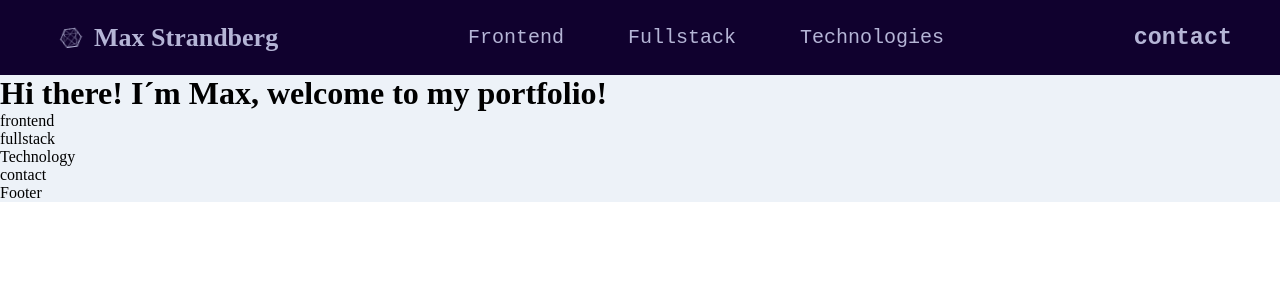
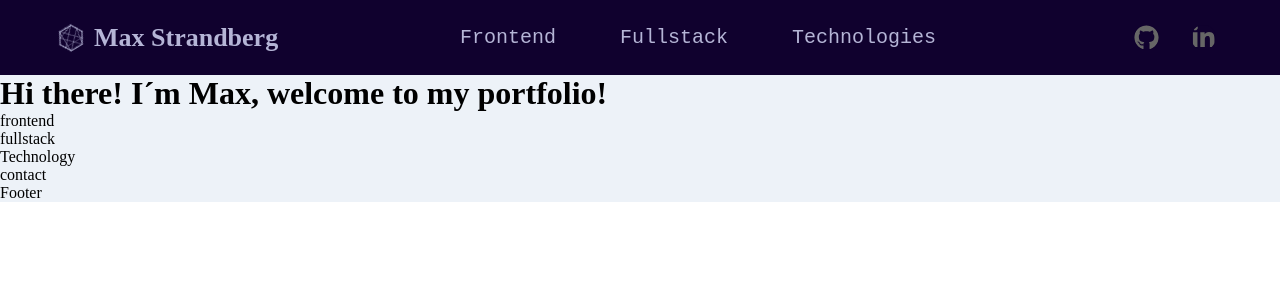
Before and after one commit to MaaX59/my_portfolio, a React (Create React App) app: page / in a window 1280 px wide. Shown: the top 300 px of the page. Built offline with nearby package versions, Linux system fonts and the light colour scheme.

Commit message:
navbar finished

```diff
--- a/src/containers/Navbar/navbar.css
+++ b/src/containers/Navbar/navbar.css
@@ -8,7 +8,6 @@
   text-align: center;
   color: rgb(181, 181, 214);
   position: relative;
-
 }
 .app__navbar-content {
   display: flex;
@@ -24,14 +23,14 @@
 }
 .app__navbar-title svg {
   margin: 8px;
-  animation: rotate 4s infinite;
+  animation: rotate 6s infinite linear;
 }
 @keyframes rotate {
   0% {
     transform: rotate(0deg) scale(1);
   }
   50% {
-    transform: rotate(180deg) scale(0.75);
+    transform: rotate(180deg) scale(0.7);
   }
   100% {
     transform: rotate(360deg) scale(1);
@@ -111,6 +110,41 @@
 .app__navbar-contact {
   display: flex;
   align-items: center;
-  font-size: 20px;
-  font-family: "Courier New", Courier, monospace;
 }
+.app__navbar-contact svg {
+  margin: 1rem;
+  position: relative;
+  display: block;
+  width: 25px;
+  height: 25px;
+
+  background: rgb(16, 1, 46);
+
+  border-radius: 50%;
+  font-size: 30px;
+  color: #666;
+  transition: 0.5s;
+}
+.app__navbar-contact svg::before {
+  content: "";
+  position: absolute;
+  top: 0;
+  left: 0;
+  width: 100%;
+  height: 100%;
+  border-radius: 50%;
+  background: #ffee10;
+  transition: 0.5s;
+  transform: scale(0.9);
+  z-index: -1;
+}
+.app__navbar-contact svg:hover::before {
+  transform: scale(1);
+  box-shadow: 0 0 25px #ffee10;
+}
+
+.app__navbar-contact svg:hover {
+  color: #ffee10;
+  box-shadow: 0 0 12px #ffee10;
+  transform: scale(1.1);
+}
--- a/src/containers/Navbar/navbar.jsx
+++ b/src/containers/Navbar/navbar.jsx
@@ -1,5 +1,6 @@
 import React from "react";
-import {FaConnectdevelop} from "react-icons/fa"
+import { FaConnectdevelop, FaGithub, FaLinkedinIn } from "react-icons/fa";
+
 import "./navbar.css";
 
 const Navbar = () => {
@@ -7,7 +8,7 @@ const Navbar = () => {
     <div className="app__navbar">
       <div className="app__navbar-content">
         <div className="app__navbar-title">
-        <FaConnectdevelop size={30}/>
+          <FaConnectdevelop size={30} />
           <h1>Max Strandberg</h1>
         </div>
         <div className="app__navbar-links">
@@ -21,21 +22,17 @@ const Navbar = () => {
             <li>
               <a href="#technologies">Technologies</a>
             </li>
-
           </ul>
-
-
         </div>
 
-
         <div className="app__navbar-contact">
-      <div className="app__navbar-contact-content">
-        <h3>contact</h3>
-        {/* https://codepen.io/dig-lopes/pen/WLVGda  use this with github linked in and */}
+          <a href="https://github.com/MaaX59">
+            <FaGithub />
+          </a>
+          <a href="https://www.linkedin.com/feed/?trk=guest_homepage-basic_google-one-tap-submit">
+            <FaLinkedinIn />
+          </a>
         </div>
-      </div>
-
-
       </div>
     </div>
   );
```
Lines whose indentation alone changed are shown as unchanged.
